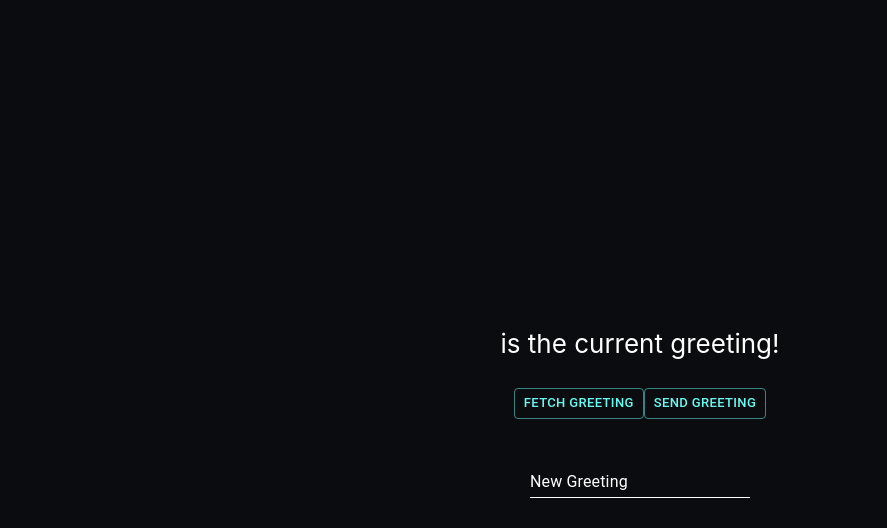
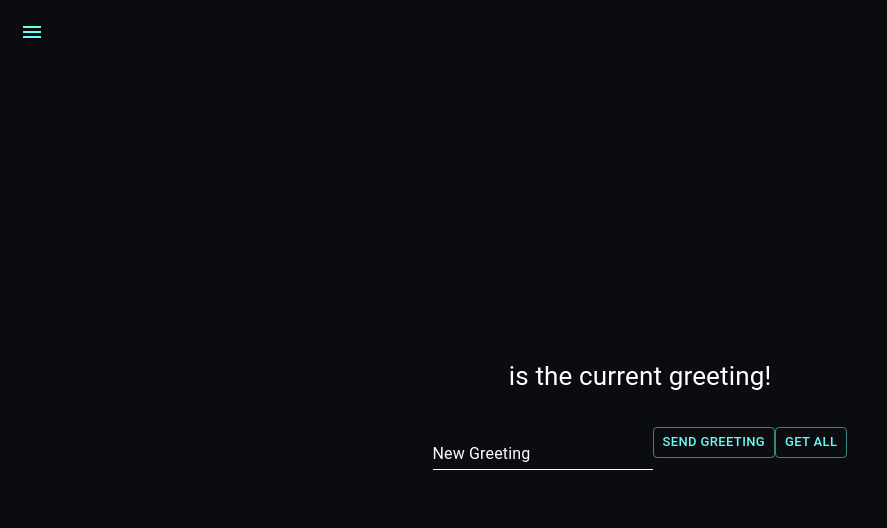
Before and after one commit to byt411/BlockchainVotingSystem, a React (Create React App) app in the folder react-dapp/: page / in a window 1280 px wide. Shown: the top 528 px of the page, without its empty margins (0-887 px from the left). Built offline with nearby package versions, Linux system fonts and the light colour scheme.

Commit message:
changed implementation to support credential store per user

```diff
--- a/react-dapp/package.json
+++ b/react-dapp/package.json
@@ -5,6 +5,7 @@
   "dependencies": {
     "@emotion/react": "^11.5.0",
     "@emotion/styled": "^11.3.0",
+    "@mui/icons-material": "^5.0.5",
     "@mui/material": "^5.0.6",
     "@nomiclabs/hardhat-ethers": "^2.0.2",
     "@nomiclabs/hardhat-waffle": "^2.0.1",
--- a/react-dapp/src/App.tsx
+++ b/react-dapp/src/App.tsx
@@ -5,8 +5,9 @@
 import Greeter from "./artifacts/contracts/Greeter.sol/Greeter.json";
 import SimpleButton from "./components/SimpleButton";
 import SimpleInput from "./components/SimpleInput";
+import PersistentDrawerLeft from "./components/PersistentDrawerLeft";
 declare let window: any;
-const greeterAddress = "0x69CFE272aD2A9e264d73D7df49E6bef0B63b7B06";
+const greeterAddress = "0xD2D76C8d875789B34798D618072fBc0D4Dec85D0";
 
 function App() {
   // store greeting in local state
@@ -14,12 +15,16 @@
   const [localGreeting, setLocalGreeting] = useState<string>("");
   // request access to the user's MetaMask account
   async function requestAccount() {
-    await window.ethereum.request({ method: "eth_requestAccounts" });
+    const address = await window.ethereum.request({
+      method: "eth_requestAccounts",
+    });
+    return address;
   }
 
   // call the smart contract, read the current greeting value
   async function fetchGreeting() {
     if (typeof window.ethereum !== "undefined") {
+      const address = await requestAccount();
       const provider = new ethers.providers.Web3Provider(window.ethereum);
       const contract = new ethers.Contract(
         greeterAddress,
@@ -27,7 +32,7 @@
         provider
       );
       try {
-        const data = await contract.greet();
+        const data = await contract.greet(address[0]);
         setGreetingValue(data);
         console.log("data: ", data);
       } catch (err) {
@@ -40,13 +45,30 @@
   async function sendGreeting() {
     if (!localGreeting) return;
     if (typeof window.ethereum !== "undefined") {
-      await requestAccount();
+      const address = await requestAccount();
       const provider = new ethers.providers.Web3Provider(window.ethereum);
       const signer = provider.getSigner();
       const contract = new ethers.Contract(greeterAddress, Greeter.abi, signer);
-      const transaction = await contract.setGreeting(localGreeting);
+      const transaction = await contract.setGreeting(address[0], localGreeting);
       await transaction.wait();
       fetchGreeting();
+    }
+  }
+
+  async function getAllGreetings() {
+    if (typeof window.ethereum !== "undefined") {
+      const provider = new ethers.providers.Web3Provider(window.ethereum);
+      const contract = new ethers.Contract(
+        greeterAddress,
+        Greeter.abi,
+        provider
+      );
+      try {
+        const data = await contract.getAllGreetings();
+        console.log("data: ", data);
+      } catch (err) {
+        console.log("Error: ", err);
+      }
     }
   }
 
@@ -59,16 +81,14 @@
       <header className="App-header">
         <p>{greeting} is the current greeting!</p>
         <div>
-          <SimpleButton onClick={fetchGreeting}>Fetch Greeting</SimpleButton>
-          <SimpleButton onClick={sendGreeting}>Send Greeting</SimpleButton>
-        </div>
-        <br />
-        <div>
           <SimpleInput
             setState={setLocalGreeting}
             state={localGreeting}
             label="New Greeting"
           ></SimpleInput>
+          <SimpleButton onClick={sendGreeting}>Send Greeting</SimpleButton>
+          <SimpleButton onClick={getAllGreetings}>Get all</SimpleButton>
+          <PersistentDrawerLeft />
         </div>
       </header>
     </div>
--- /dev/null
+++ b/react-dapp/src/components/PersistentDrawerLeft.tsx
@@ -0,0 +1,132 @@
+import * as React from "react";
+import { styled, useTheme } from "@mui/material/styles";
+import Box from "@mui/material/Box";
+import Drawer from "@mui/material/Drawer";
+import CssBaseline from "@mui/material/CssBaseline";
+import MuiAppBar, { AppBarProps as MuiAppBarProps } from "@mui/material/AppBar";
+import Toolbar from "@mui/material/Toolbar";
+import List from "@mui/material/List";
+import Divider from "@mui/material/Divider";
+import IconButton from "@mui/material/IconButton";
+import MenuIcon from "@mui/icons-material/Menu";
+import ChevronLeftIcon from "@mui/icons-material/ChevronLeft";
+import ChevronRightIcon from "@mui/icons-material/ChevronRight";
+import ListItem from "@mui/material/ListItem";
+import ListItemIcon from "@mui/material/ListItemIcon";
+import ListItemText from "@mui/material/ListItemText";
+import InboxIcon from "@mui/icons-material/MoveToInbox";
+import MailIcon from "@mui/icons-material/Mail";
+
+const drawerWidth = 200;
+
+interface AppBarProps extends MuiAppBarProps {
+  open?: boolean;
+}
+
+const AppBar = styled(MuiAppBar, {
+  shouldForwardProp: (prop) => prop !== "open",
+})<AppBarProps>(({ theme, open }) => ({
+  transition: theme.transitions.create(["margin", "width"], {
+    easing: theme.transitions.easing.sharp,
+    duration: theme.transitions.duration.leavingScreen,
+  }),
+  ...(open && {
+    width: `calc(100% - ${drawerWidth}px)`,
+    marginLeft: `${drawerWidth}px`,
+    transition: theme.transitions.create(["margin", "width"], {
+      easing: theme.transitions.easing.easeOut,
+      duration: theme.transitions.duration.enteringScreen,
+    }),
+  }),
+}));
+
+const DrawerHeader = styled("div")(({ theme }) => ({
+  display: "flex",
+  alignItems: "center",
+  padding: theme.spacing(0, 1),
+  // necessary for content to be below app bar
+  ...theme.mixins.toolbar,
+  justifyContent: "flex-end",
+}));
+
+export default function PersistentDrawerLeft() {
+  const theme = useTheme();
+  const [open, setOpen] = React.useState(false);
+
+  const handleDrawerOpen = () => {
+    setOpen(true);
+  };
+
+  const handleDrawerClose = () => {
+    setOpen(false);
+  };
+
+  return (
+    <Box sx={{ display: "flex" }}>
+      <CssBaseline />
+      <AppBar
+        position="absolute"
+        open={open}
+        style={{ background: "transparent", boxShadow: "none" }}
+      >
+        <Toolbar>
+          <IconButton
+            color="primary"
+            aria-label="open drawer"
+            onClick={handleDrawerOpen}
+            edge="start"
+            sx={{ mr: 2, ...(open && { display: "none" }) }}
+          >
+            <MenuIcon />
+          </IconButton>
+        </Toolbar>
+      </AppBar>
+      <Drawer
+        sx={{
+          width: drawerWidth,
+          flexShrink: 0,
+          "& .MuiDrawer-paper": {
+            width: drawerWidth,
+            boxSizing: "border-box",
+            bgcolor: "#c5c6c7",
+          },
+        }}
+        variant="persistent"
+        anchor="left"
+        open={open}
+      >
+        <DrawerHeader>
+          <IconButton onClick={handleDrawerClose}>
+            {theme.direction === "ltr" ? (
+              <ChevronLeftIcon />
+            ) : (
+              <ChevronRightIcon />
+            )}
+          </IconButton>
+        </DrawerHeader>
+        <Divider />
+        <List>
+          {["Inbox", "Starred", "Send email", "Drafts"].map((text, index) => (
+            <ListItem button key={text}>
+              <ListItemIcon>
+                {index % 2 === 0 ? <InboxIcon /> : <MailIcon />}
+              </ListItemIcon>
+              <ListItemText primary={text} />
+            </ListItem>
+          ))}
+        </List>
+        <Divider />
+        <List>
+          {["All mail", "Trash", "Spam"].map((text, index) => (
+            <ListItem button key={text}>
+              <ListItemIcon>
+                {index % 2 === 0 ? <InboxIcon /> : <MailIcon />}
+              </ListItemIcon>
+              <ListItemText primary={text} />
+            </ListItem>
+          ))}
+        </List>
+      </Drawer>
+    </Box>
+  );
+}
```
Also changed, not shown: 2 other files (tests, documents, lock files or other folders).
